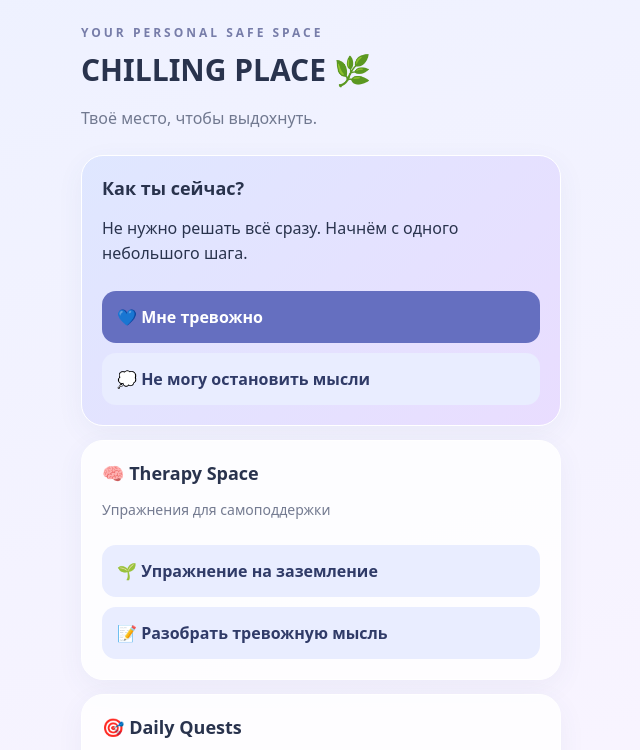
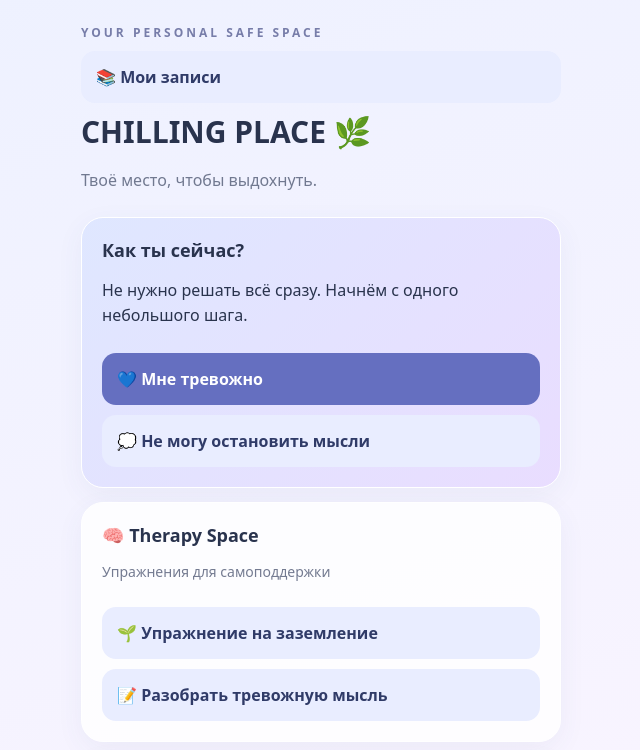
Before and after one commit to Conditerili/chilling-place, a plain HTML site: page index.html in a window 1280 px wide. Shown: the top 750 px of the page, without its empty margins (319-959 px from the left). Drawn offline with Linux system fonts and the light colour scheme.

Commit message:
Update index.html

```diff
--- a/index.html
+++ b/index.html
@@ -85,6 +85,7 @@
 <body>
   <main class="app">
     <div class="brand">YOUR PERSONAL SAFE SPACE</div>
+    <button onclick="showThoughtHistory()">📚 Мои записи</button>
     <h1>CHILLING PLACE 🌿</h1>
     <p class="subtitle">Твоё место, чтобы выдохнуть.</p>
 
@@ -272,6 +273,80 @@ localStorage.setItem(
 
   summary.replaceChildren(heading, content);
 }
+
+function showThoughtHistory() {
+  const result = document.getElementById("result");
+  const entries = JSON.parse(
+    localStorage.getItem("chillingThoughts") || "[]"
+  );
+
+  result.replaceChildren();
+
+  const title = document.createElement("h3");
+  title.textContent = "📚 Мои записи";
+  result.appendChild(title);
+
+  const back = document.createElement("button");
+  back.textContent = "← Вернуться к дневнику";
+  back.onclick = showThoughts;
+  result.appendChild(back);
+
+  if (entries.length === 0) {
+    const empty = document.createElement("p");
+    empty.textContent = "Пока записей нет. Создай первую запись 💙";
+    result.appendChild(empty);
+    return;
+  }
+
+  entries.slice().reverse().forEach(function(entry) {
+    const card = document.createElement("div");
+    card.style.cssText =
+      "padding:12px;margin:12px 0;border:1px solid #ddd;border-radius:12px";
+
+    const date = document.createElement("p");
+    date.textContent = "📅 " + entry.date;
+
+    const thought = document.createElement("p");
+    thought.textContent = "💭 " + (entry.thought || "Мысль не указана");
+
+    const anxiety = document.createElement("p");
+    anxiety.textContent = "Тревога: " + entry.anxiety + "/10";
+
+    const details = document.createElement("details");
+    const summary = document.createElement("summary");
+    summary.textContent = "Посмотреть всю запись";
+
+    const body = document.createElement("p");
+    body.style.whiteSpace = "pre-line";
+    body.textContent =
+      "Ситуация: " + (entry.situation || "Не указана") +
+      "\n\nФакты: " + (entry.facts || "Не записаны") +
+      "\n\nДругое объяснение: " +
+      (entry.alternative || "Не записано");
+
+    details.append(summary, body);
+
+    const remove = document.createElement("button");
+    remove.textContent = "Удалить запись";
+    remove.onclick = function() {
+      if (!confirm("Удалить эту запись?")) return;
+
+      const remaining = entries.filter(function(item) {
+        return item.id !== entry.id;
+      });
+
+      localStorage.setItem(
+        "chillingThoughts",
+        JSON.stringify(remaining)
+      );
+
+      showThoughtHistory();
+    };
+
+    card.append(date, thought, anxiety, details, remove);
+    result.appendChild(card);
+  });
+     }
   </script>
 </body>
 </html>
```
